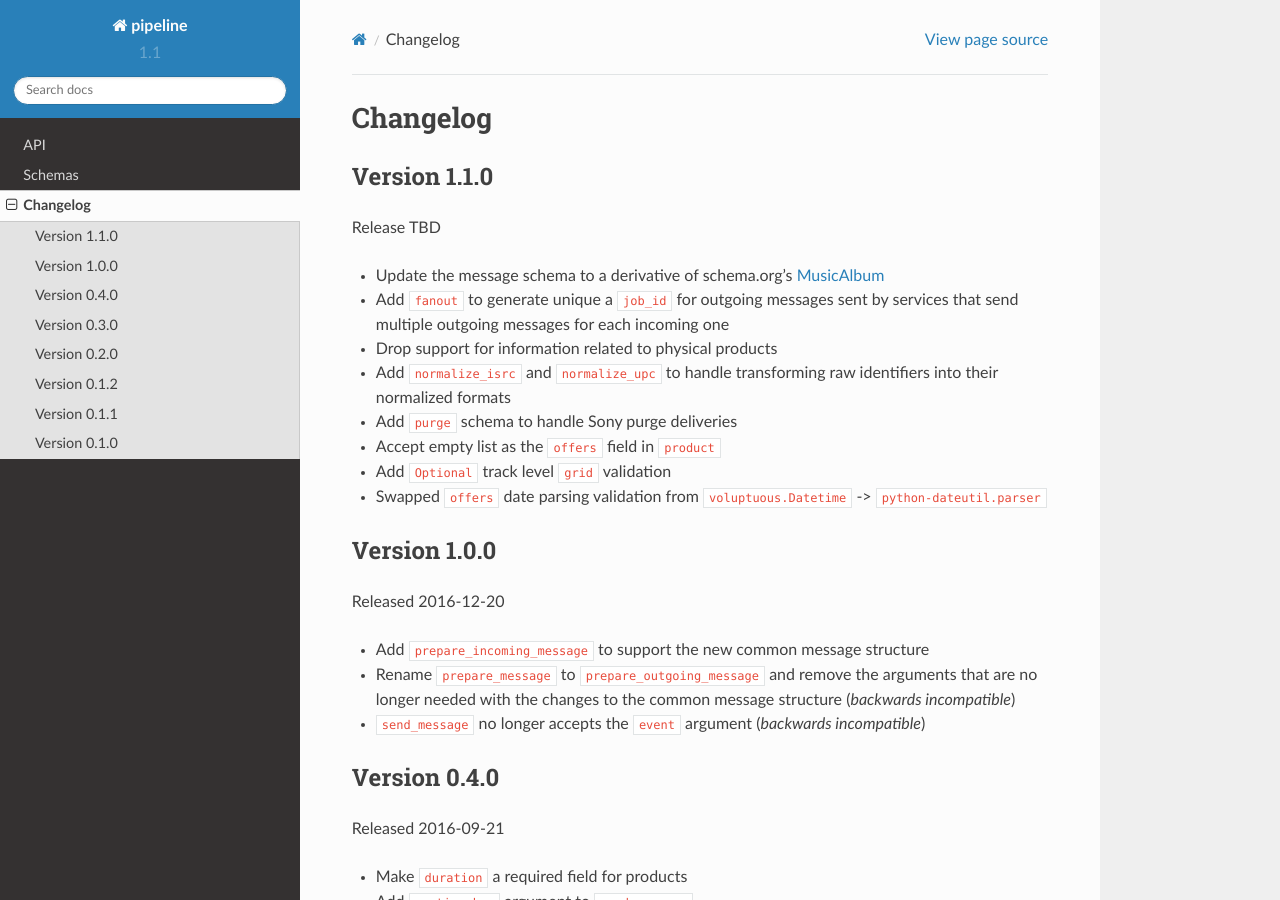
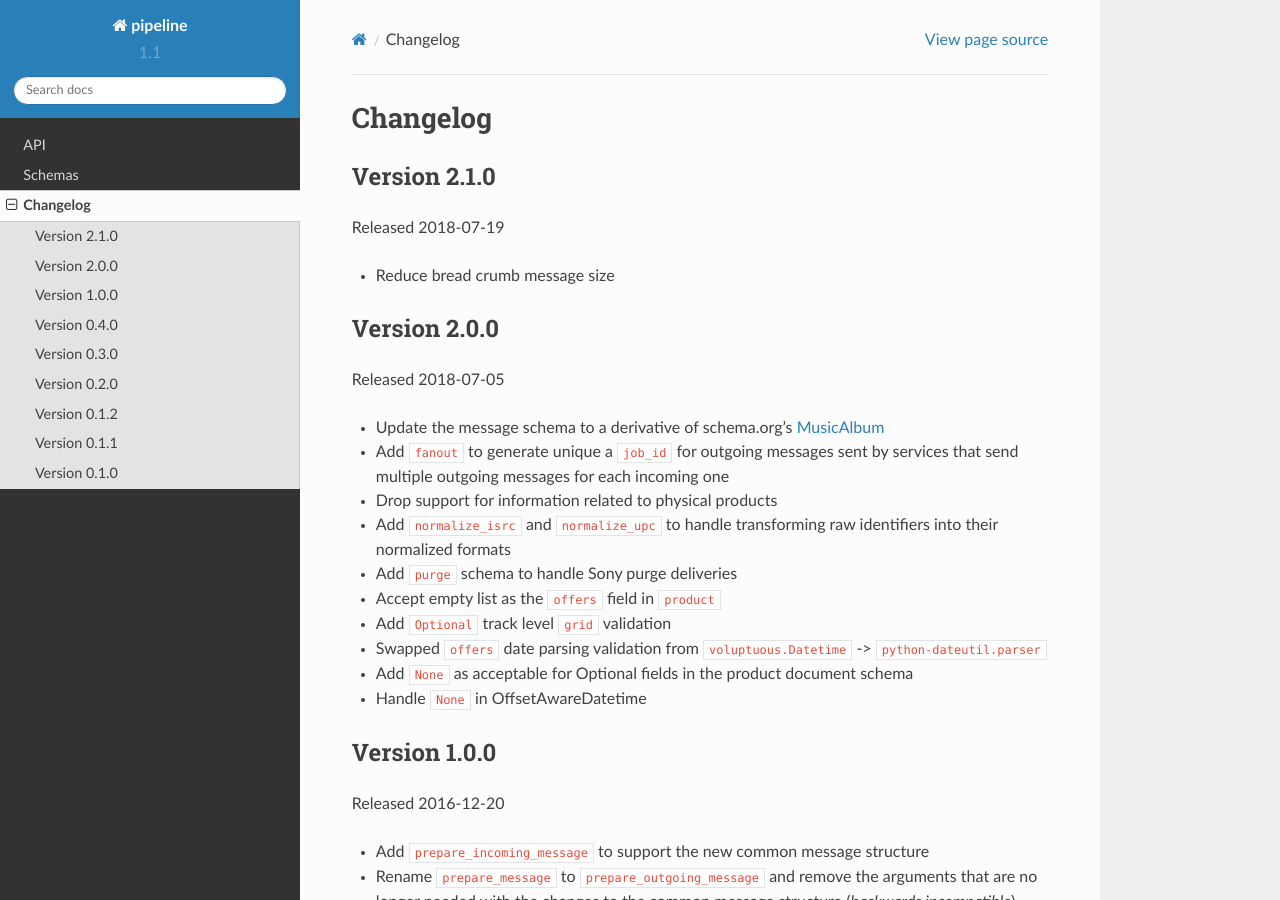
Before and after one commit to iheartradio/pipeline, a Sphinx documentation site: the page built from docs/changes.rst, in a window 1280 px wide and 900 px high. Built offline with Sphinx 7.4.7 and the Read the Docs theme 2.0.0, drawn with Linux system fonts in a browser that asks for light colours.

Commit message:
Reduce Breadcrumb Size

```diff
--- a/docs/changes.rst
+++ b/docs/changes.rst
@@ -2,10 +2,17 @@
 Changelog
 =========
 
-Version 1.1.0
+Version 2.1.0
 ==============
 
-Release TBD
+Released 2018-07-19
+
+- Reduce bread crumb message size
+
+Version 2.0.0
+==============
+
+Released 2018-07-05
 
 - Update the message schema to a derivative of schema.org's MusicAlbum_
 - Add ``fanout`` to generate unique a ``job_id`` for outgoing messages sent by
@@ -18,6 +25,8 @@
 - Add ``Optional`` track level ``grid`` validation
 - Swapped ``offers`` date parsing validation from
   ``voluptuous.Datetime`` -> ``python-dateutil.parser``
+- Add ``None`` as acceptable for Optional fields in the product document schema
+- Handle ``None`` in OffsetAwareDatetime
 
 Version 1.0.0
 =============
--- a/pipeline/__init__.py
+++ b/pipeline/__init__.py
@@ -200,8 +200,6 @@
 
     if 'events' not in message:
         message['events'] = []
-    elif message['events']:
-        message['events'][-1]['message'] = deepcopy(message['message'])
 
     message['events'].append({
         'app': app.name,
```
Also changed, not shown: 1 other file.
